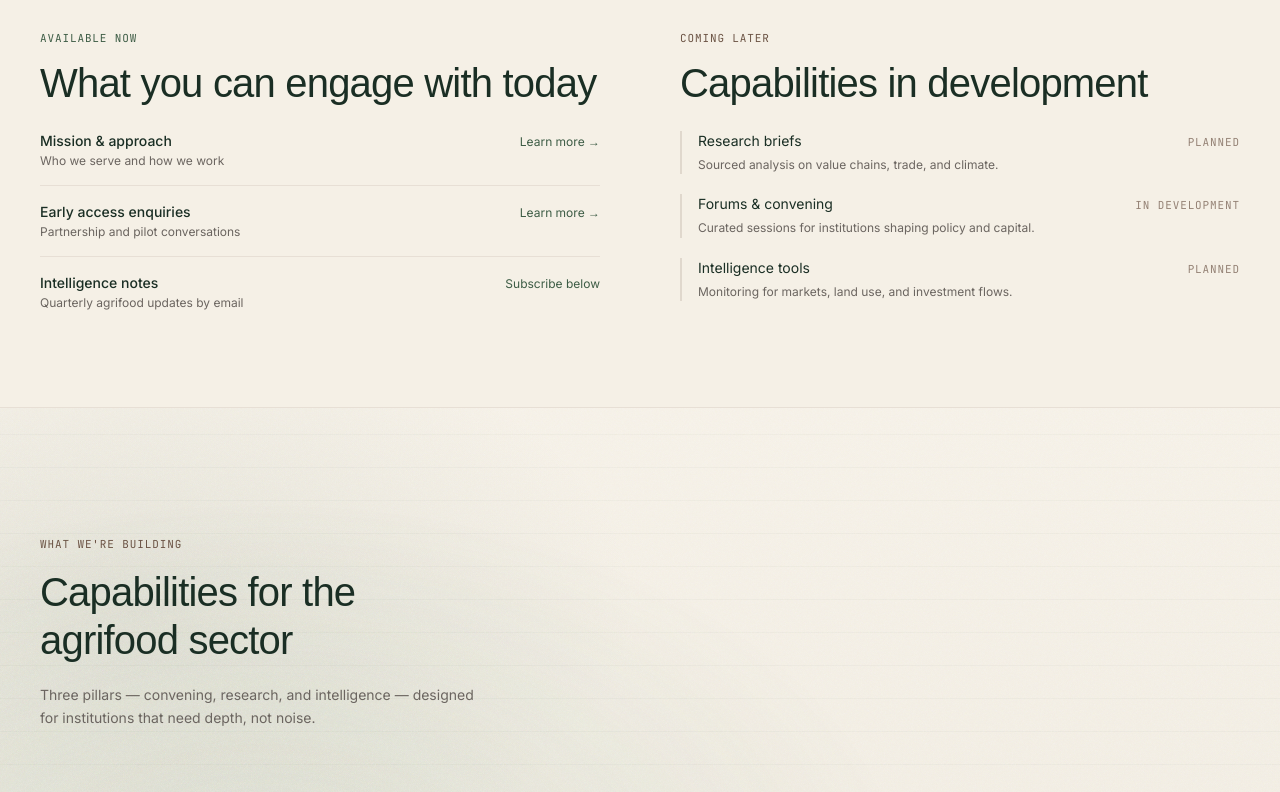
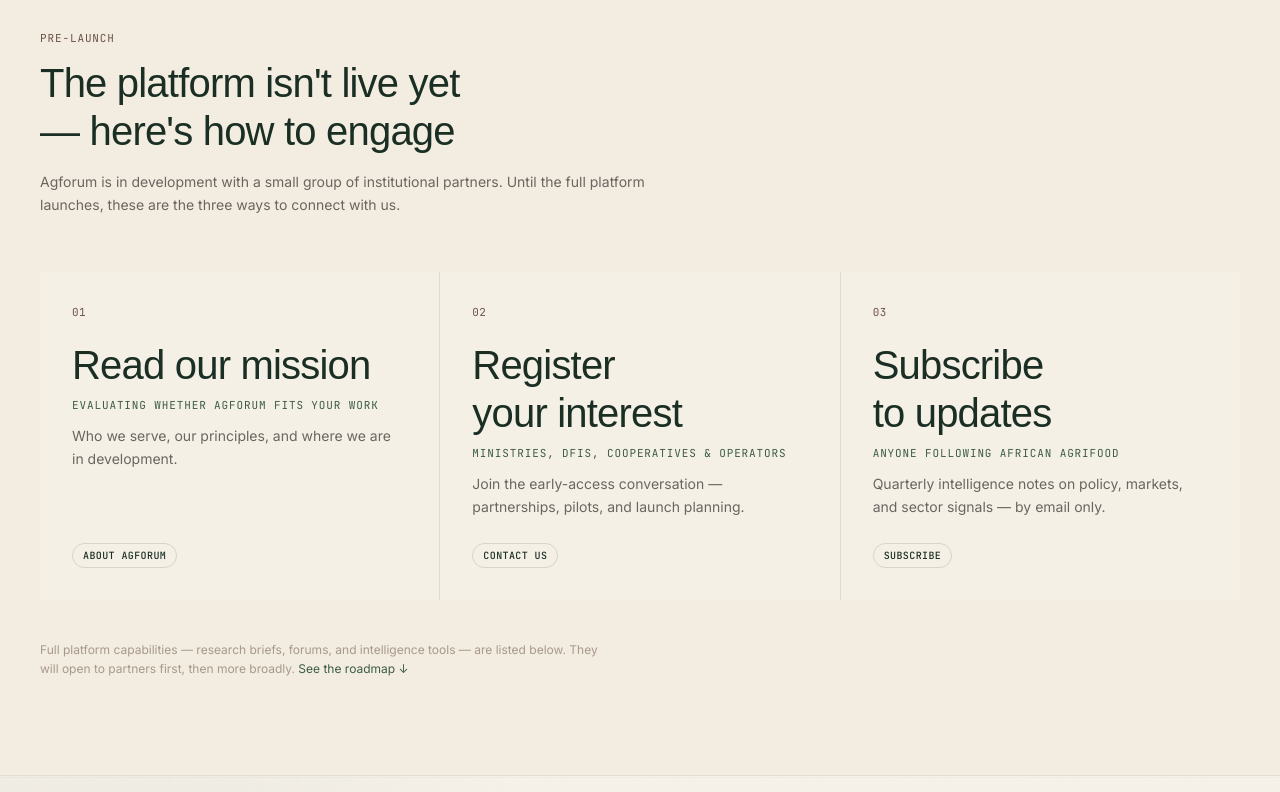
Before and after one commit to Mre-Dennis-Kinuthia/Ag-forum-africa, a Next.js app: page / in a window 1280 px wide. Shown: the part 1100-1892 px from the top of the page. Built offline with nearby package versions, Linux system fonts and the light colour scheme; a web font is replaced by a local one.

Commit message:
redesign

```diff
--- a/app/page.tsx
+++ b/app/page.tsx
@@ -11,16 +11,31 @@ const audiences = [
   "Agribusiness operators",
 ]
 
-const availableNow = [
-  { label: "Mission & approach", detail: "Who we serve and how we work", href: "/about" },
-  { label: "Early access enquiries", detail: "Partnership and pilot conversations", href: "/contact" },
-  { label: "Intelligence notes", detail: "Quarterly agrifood updates by email", href: "#updates" },
-]
-
-const comingLater = [
-  { title: "Research briefs", status: "Planned", desc: "Sourced analysis on value chains, trade, and climate." },
-  { title: "Forums & convening", status: "In development", desc: "Curated sessions for institutions shaping policy and capital." },
-  { title: "Intelligence tools", status: "Planned", desc: "Monitoring for markets, land use, and investment flows." },
+const startHere = [
+  {
+    num: "01",
+    title: "Read our mission",
+    forWho: "Evaluating whether Agforum fits your work",
+    detail: "Who we serve, our principles, and where we are in development.",
+    cta: "About Agforum",
+    href: "/about",
+  },
+  {
+    num: "02",
+    title: "Register your interest",
+    forWho: "Ministries, DFIs, cooperatives & operators",
+    detail: "Join the early-access conversation — partnerships, pilots, and launch planning.",
+    cta: "Contact us",
+    href: "/contact",
+  },
+  {
+    num: "03",
+    title: "Subscribe to updates",
+    forWho: "Anyone following African agrifood",
+    detail: "Quarterly intelligence notes on policy, markets, and sector signals — by email only.",
+    cta: "Subscribe",
+    href: "#updates",
+  },
 ]
 
 const planned = [
@@ -100,53 +115,54 @@ export default function HomePage() {
         </div>
       </section>
 
-      <section className="py-14 sm:py-20 lg:py-24 border-b border-soil/10">
-        <div className="container-wide grid lg:grid-cols-2 gap-12 lg:gap-20">
-          <div>
-            <p className="text-eyebrow text-field mb-3">Available now</p>
-            <h2 className="heading-h2 text-xl sm:text-2xl mb-6">What you can engage with today</h2>
-            <ul className="space-y-4">
-              {availableNow.map((item) => (
-                <li key={item.label} className="flex flex-col sm:flex-row sm:items-baseline sm:justify-between gap-1 border-b border-soil/10 pb-4 last:border-0 last:pb-0">
-                  <div>
-                    <p className="text-sm text-forest font-medium">{item.label}</p>
-                    <p className="text-xs text-muted mt-0.5">{item.detail}</p>
-                  </div>
-                  <Link
-                    href={item.href}
-                    className="text-xs text-field hover:text-forest transition-colors shrink-0"
-                  >
-                    {item.href.startsWith("#") ? "Subscribe below" : "Learn more →"}
-                  </Link>
-                </li>
-              ))}
-            </ul>
+      <section className="py-14 sm:py-20 lg:py-24 border-b border-soil/10 bg-wheat/15">
+        <div className="container-wide">
+          <div className="max-w-2xl mb-10 sm:mb-14">
+            <p className="text-eyebrow text-soil mb-3">Pre-launch</p>
+            <h2 className="heading-h2 text-xl sm:text-2xl lg:text-3xl mb-4">
+              The platform isn&apos;t live yet — here&apos;s how to engage
+            </h2>
+            <p className="text-sm text-muted leading-relaxed">
+              Agforum is in development with a small group of institutional partners.
+              Until the full platform launches, these are the three ways to connect with us.
+            </p>
           </div>
 
-          <div>
-            <p className="text-eyebrow text-soil mb-3">Coming later</p>
-            <h2 className="heading-h2 text-xl sm:text-2xl mb-6">Capabilities in development</h2>
-            <ul className="space-y-5">
-              {comingLater.map((item) => (
-                <li key={item.title} className="border-l-2 border-soil/15 pl-4">
-                  <div className="flex items-baseline justify-between gap-3 mb-1">
-                    <p className="text-sm text-forest">{item.title}</p>
-                    <span className="text-eyebrow text-soil/70 shrink-0">{item.status}</span>
-                  </div>
-                  <p className="text-xs text-muted leading-relaxed">{item.desc}</p>
-                </li>
-              ))}
-            </ul>
+          <div className="grid md:grid-cols-3 gap-px bg-soil/12">
+            {startHere.map((item) => (
+              <div key={item.num} className="bg-loam p-6 sm:p-8 flex flex-col">
+                <span className="section-number mb-5">{item.num}</span>
+                <h3 className="heading-h2 text-lg sm:text-xl mb-2">{item.title}</h3>
+                <p className="text-eyebrow text-field mb-3">{item.forWho}</p>
+                <p className="text-sm text-muted leading-relaxed flex-1">{item.detail}</p>
+                <Link
+                  href={item.href}
+                  className="btn-nav-lean mt-6 w-fit"
+                >
+                  {item.cta}
+                </Link>
+              </div>
+            ))}
           </div>
+
+          <p className="text-xs text-soil/55 mt-8 sm:mt-10 leading-relaxed max-w-xl">
+            Full platform capabilities — research briefs, forums, and intelligence tools — are listed below.
+            They will open to partners first, then more broadly.{" "}
+            <Link href="#capabilities" className="text-field hover:text-forest transition-colors">
+              See the roadmap ↓
+            </Link>
+          </p>
         </div>
       </section>
 
+      <section id="capabilities" className="scroll-mt-20">
       <GrainGradient variant="soft" className="py-14 sm:py-20 lg:py-32">
         <div className="container-wide">
-          <p className="text-eyebrow text-soil mb-3 sm:mb-4">What we&apos;re building</p>
-          <h2 className="heading-h2 mb-4 sm:mb-5 max-w-xl">Capabilities for the agrifood sector</h2>
-          <p className="text-sm text-muted max-w-md mb-10 sm:mb-16 leading-relaxed">
-            Three pillars — convening, research, and intelligence — designed for institutions that need depth, not noise.
+          <p className="text-eyebrow text-soil mb-3 sm:mb-4">Roadmap</p>
+          <h2 className="heading-h2 mb-4 sm:mb-5 max-w-xl">What we&apos;re building toward</h2>
+          <p className="text-sm text-muted max-w-lg mb-10 sm:mb-16 leading-relaxed">
+            Three capabilities for institutions that need depth on African agrifood — none are publicly available yet.
+            Status reflects where each sits in our development with partners.
           </p>
 
           <div className="grid md:grid-cols-2 gap-px bg-soil/15">
@@ -181,6 +197,7 @@ export default function HomePage() {
           </div>
         </div>
       </GrainGradient>
+      </section>
 
       <section className="relative min-h-[16rem] sm:min-h-0 sm:aspect-[3/1] overflow-hidden">
         <Image
```
